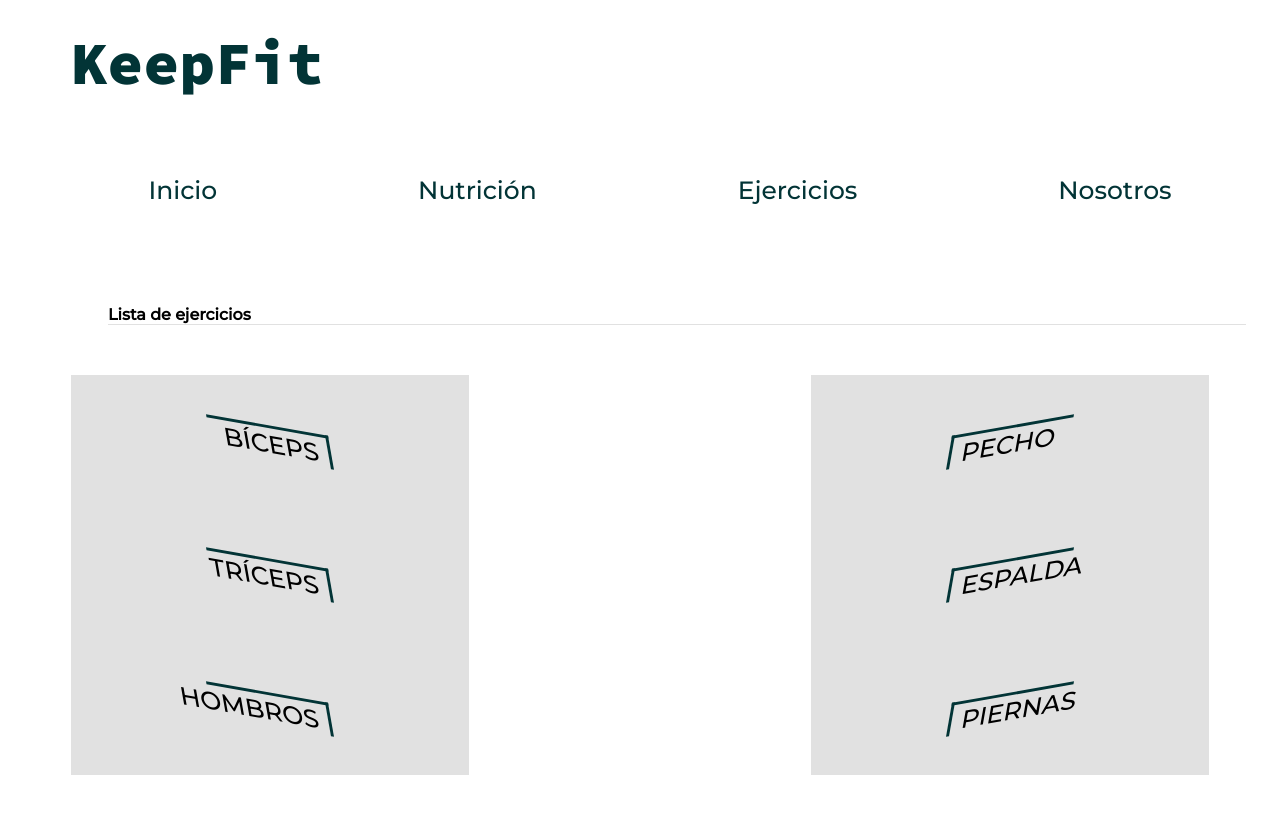
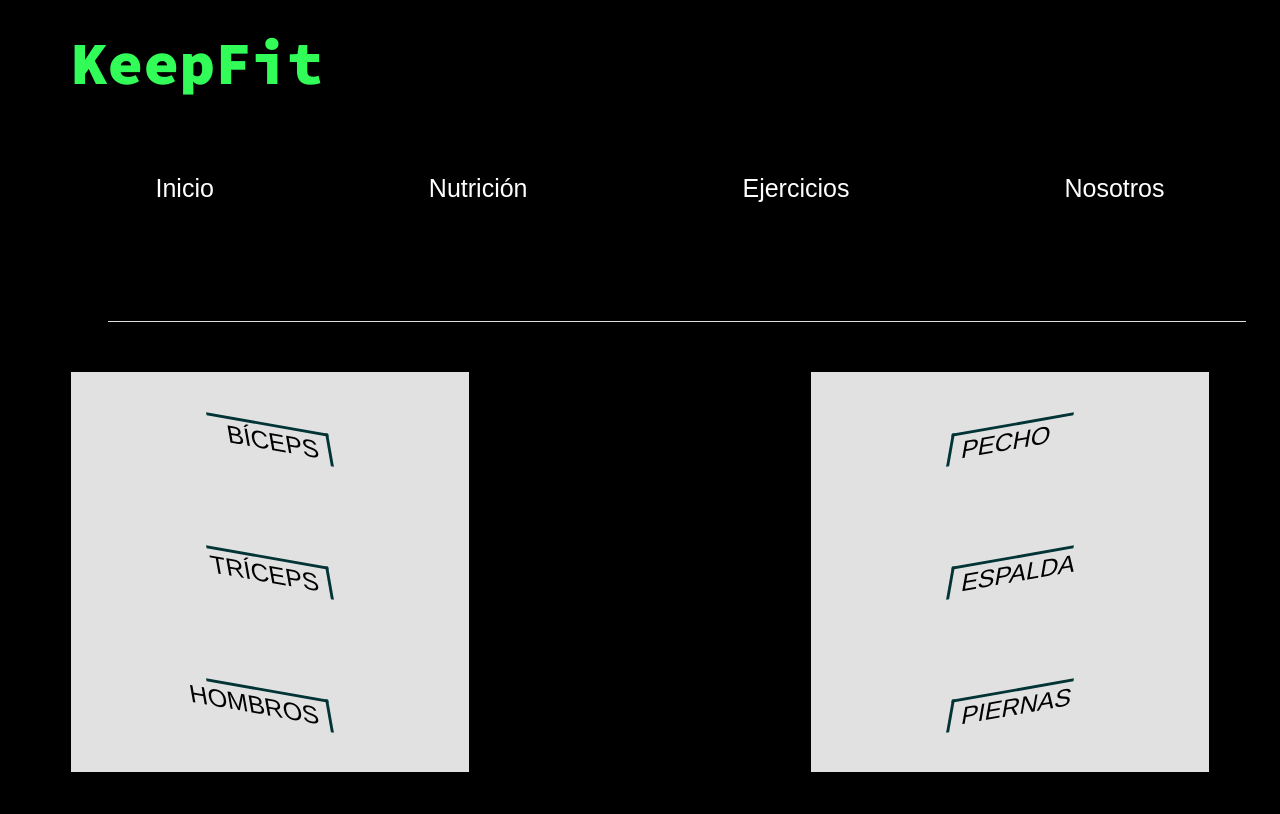
Before and after one commit to adrianncatalan/keepfit, a plain HTML site: page html/listaEjercicios/listaEjercicios.html in a window 1280 px wide. Drawn offline with Linux system fonts and the light colour scheme.

Commit message:
colores cambiados

```diff
--- a/css/listaEjercicios/listaEjercicios.css
+++ b/css/listaEjercicios/listaEjercicios.css
@@ -1,8 +1,10 @@
 @import url('https://fonts.googleapis.com/css2?family=Montserrat:wght@500&family=Source+Code+Pro:wght@900&display=swap');
 
-
+body{
+    background-color: black;
+}
 body *{
-    font-family: 'Montserrat', sans-serif;
+    font-family:sans-serif;
     color: black;
 
 }
@@ -10,7 +12,7 @@ body *{
 /*Link*/
 a{
     text-decoration: none;
-    color: #023436;
+    color: white;
 
 }
 
@@ -30,7 +32,7 @@ a:hover{
 
 /*Header and Nav*/
 h1{
-    color: #023436;
+    color: #32FC58;
     margin-left:5%;
     margin-top:2%;
     font-size: 60px;
@@ -121,8 +123,8 @@ p{
 }
 
 .left-container .content:hover{
-    box-shadow: -5px 5px 5px 0px #03b5aa inset;
+    box-shadow: -5px 5px 5px 0px #32FC58 inset;
 }
 .right-container .content:hover{
-    box-shadow: 5px 5px 5px 0px #03b5aa inset;
+    box-shadow: 5px 5px 5px 0px #32FC58 inset;
 }
```
